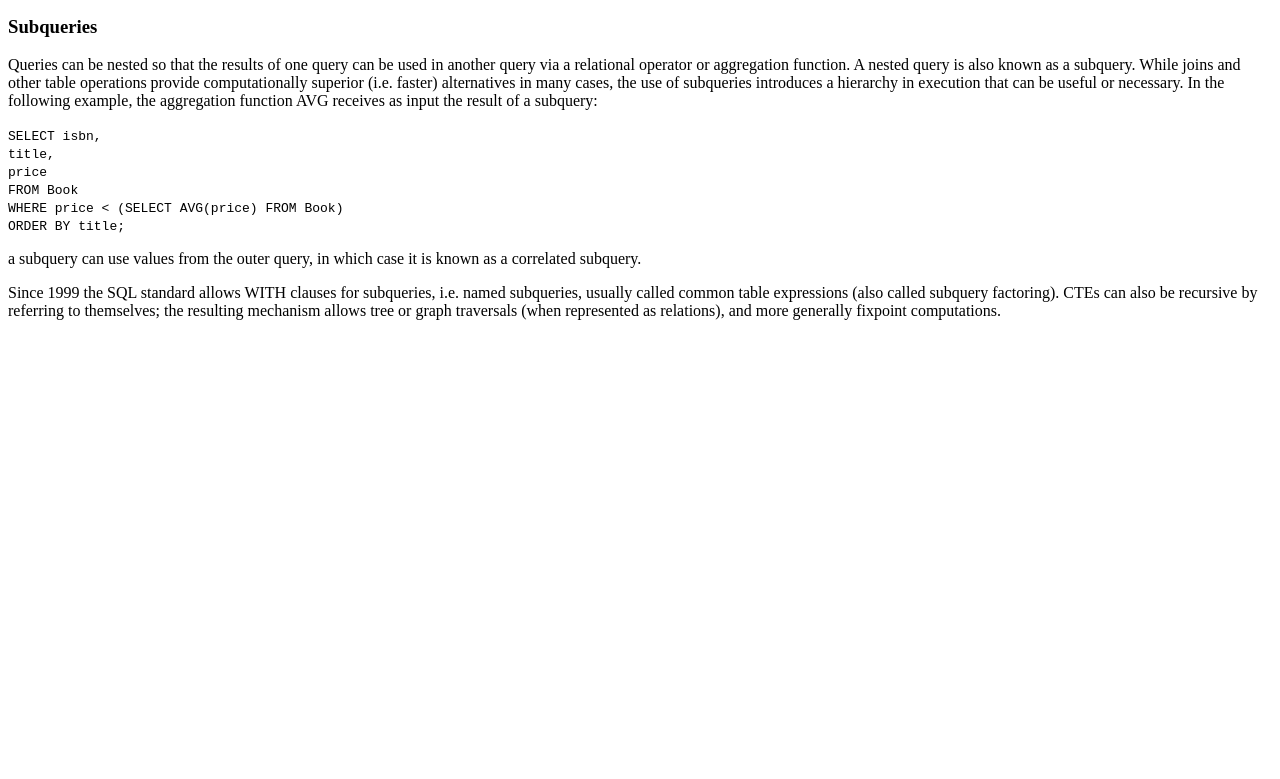
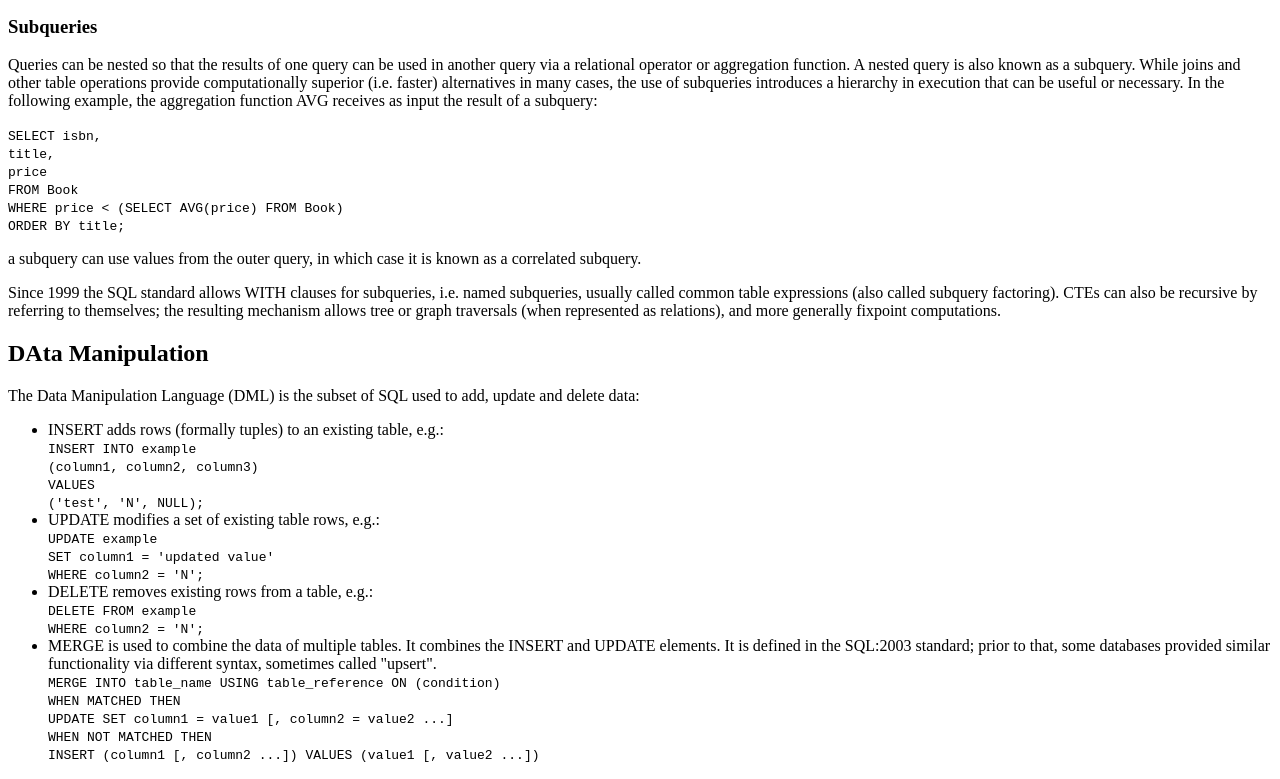
Before and after one commit to lamadrugada/fcc-techdoc, a plain HTML site: page index.html in a window 1280 px wide. Shown: the part 2637-3416 px from the top of the page. Before the commit the page ends 2973 px from the top, so only its background shows below. Drawn offline with Linux system fonts and the light colour scheme.

Commit message:
adding 'data manipulation' section content

```diff
--- a/index.html
+++ b/index.html
@@ -25,8 +25,8 @@
             <li><a href="#Elements" class="nav-link">elements</a></li>
             <li><a href="#Operators" class="nav-link">operators</a></li>
             <li><a href="#Queries_And_Subqueries" class="nav-link">queries and subqueries</a></li>
-            <li><a href="#" class="nav-link">data manipulation</a></li>
-            <li><a href="#" class="nav-link">resources</a></li>
+            <li><a href="#Data_Manipulation" class="nav-link">data manipulation</a></li>
+            <li><a href="#Resources" class="nav-link">resources</a></li>
       </ul>
     </nav>
 
@@ -208,7 +208,34 @@
       <section class="main-section">
 
       </section>
-      <section class="main-section">
+      <section class="main-section" id="Data_Manipulation">
+        <header><h2>DAta Manipulation</h2></header>
+        <p>The Data Manipulation Language (DML) is the subset of SQL used to add, update and delete data:</p>
+        <ul>
+          <li>INSERT adds rows (formally tuples) to an existing table, e.g.:</li>
+          <code>INSERT INTO example<br>
+            (column1, column2, column3)<br>
+            VALUES<br>
+            ('test', 'N', NULL);
+          </code>
+          <li>UPDATE modifies a set of existing table rows, e.g.:</li>
+          <code>UPDATE example<br>
+            SET column1 = 'updated value'<br>
+            WHERE column2 = 'N';
+          </code>
+          <li>DELETE removes existing rows from a table, e.g.:</li>
+          <code>DELETE FROM example<br>
+            WHERE column2 = 'N';
+          </code>
+          <li>MERGE is used to combine the data of multiple tables. It combines the INSERT and UPDATE elements. It is defined in the SQL:2003 standard; prior to that, some databases provided similar functionality via different syntax, sometimes called "upsert".</li>
+          <code>MERGE INTO table_name USING table_reference ON (condition)<br>
+            WHEN MATCHED THEN<br>
+            UPDATE SET column1 = value1 [, column2 = value2 ...]<br>
+            WHEN NOT MATCHED THEN<br>
+            INSERT (column1 [, column2 ...]) VALUES (value1 [, value2 ...])
+          </code>
+        </ul>
+
 
       </section>
       <section class="main-section">
```
